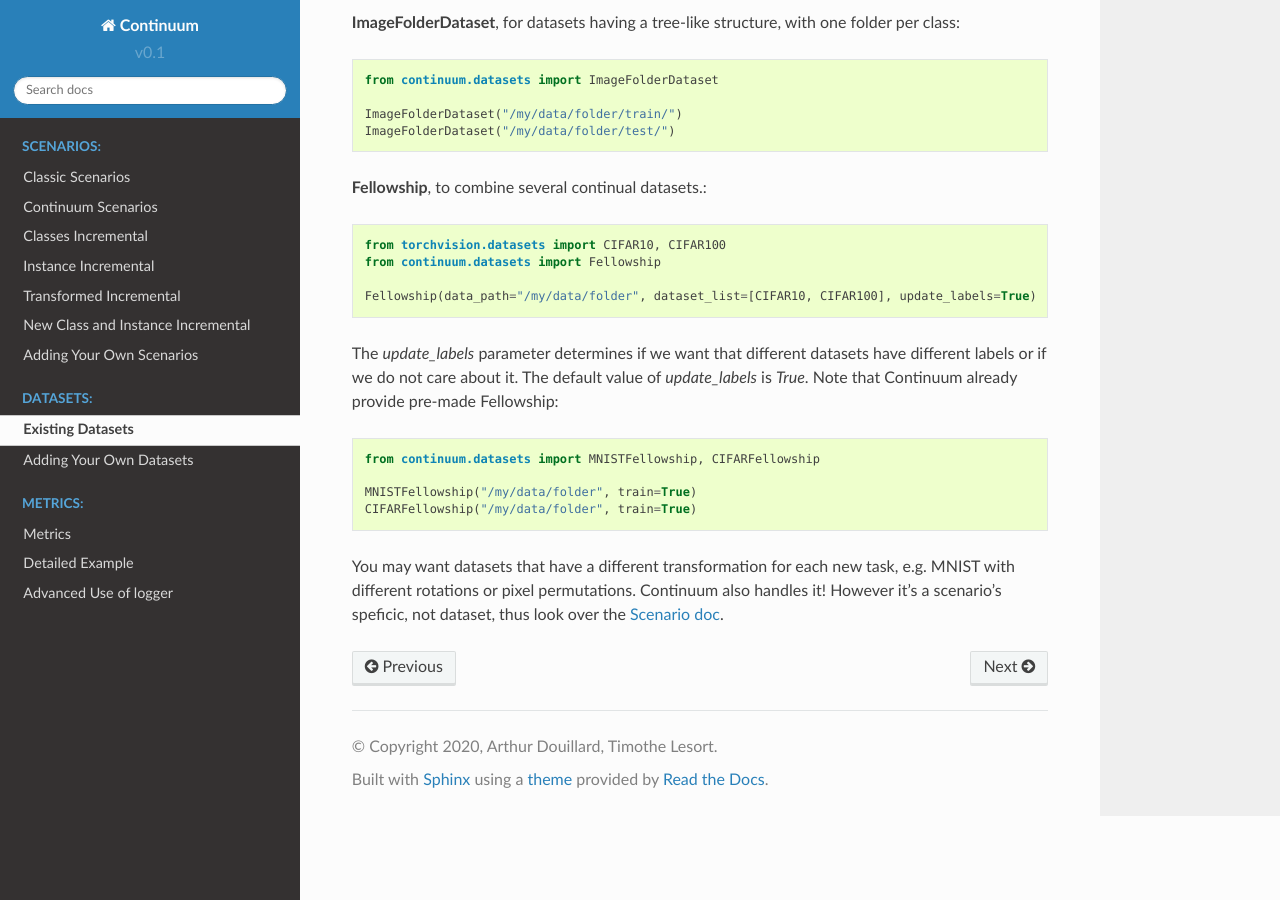
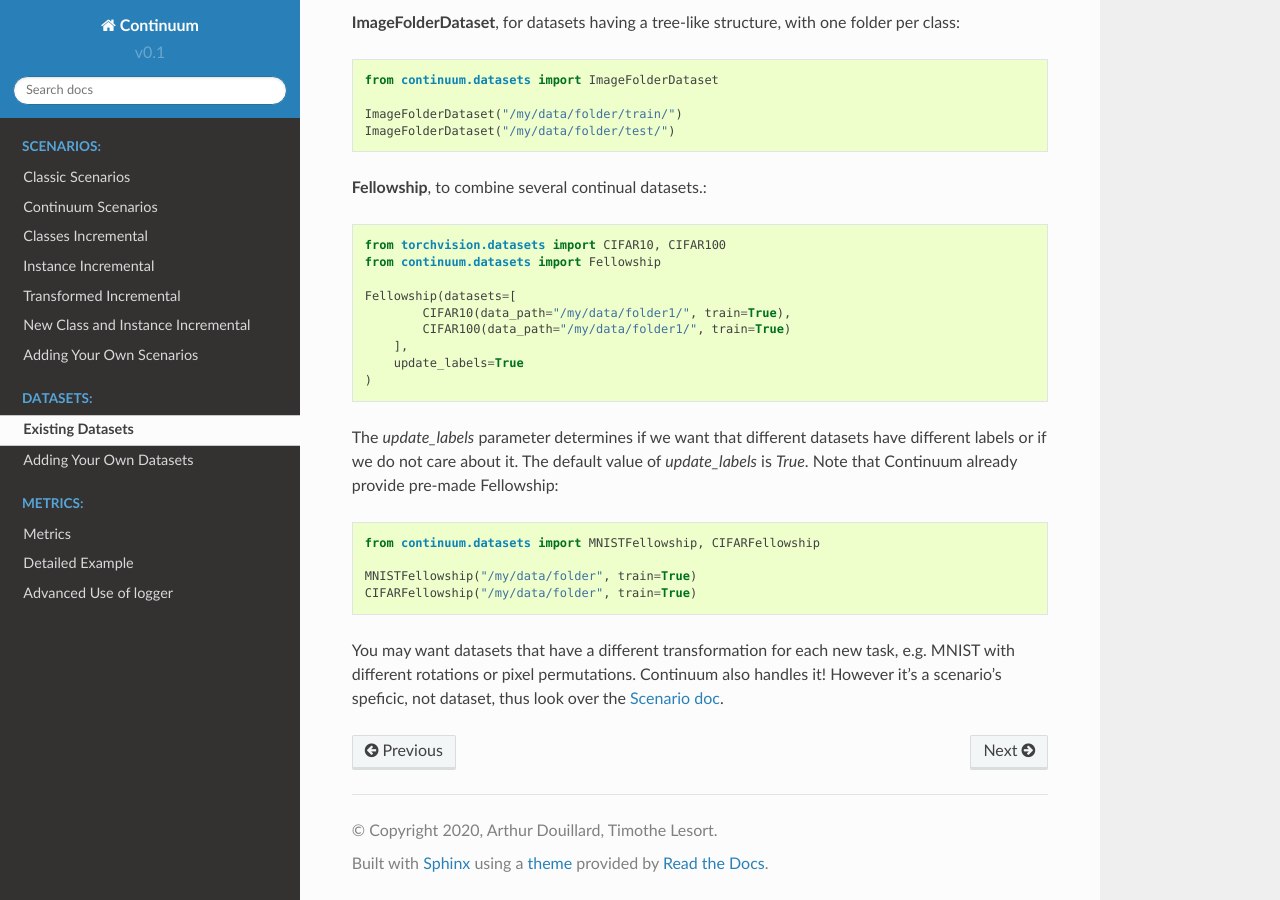
Before and after one commit to Continvvm/continuum, a Sphinx documentation site: the page built from docs/_tutorials/datasets/dataset.rst, in a window 1280 px wide and 900 px high, scrolled down 2487 px. Built offline with Sphinx 7.4.7 and the Read the Docs theme 2.0.0, drawn with Linux system fonts in a browser that asks for light colours.

Commit message:
Update doc for Fellowship.

```diff
--- a/docs/_tutorials/datasets/dataset.rst
+++ b/docs/_tutorials/datasets/dataset.rst
@@ -148,7 +148,12 @@ For example, the type of scenarios are easy to use with others dataset:
     from torchvision.datasets import CIFAR10, CIFAR100
     from continuum.datasets import Fellowship
 
-    Fellowship(data_path="/my/data/folder", dataset_list=[CIFAR10, CIFAR100], update_labels=True)
+    Fellowship(datasets=[
+            CIFAR10(data_path="/my/data/folder1/", train=True),
+            CIFAR100(data_path="/my/data/folder1/", train=True)
+        ],
+        update_labels=True
+    )
 
 The `update_labels` parameter determines if we want that different datasets have different labels or if we do not care about it.
 The default value of `update_labels` is `True`.
```
